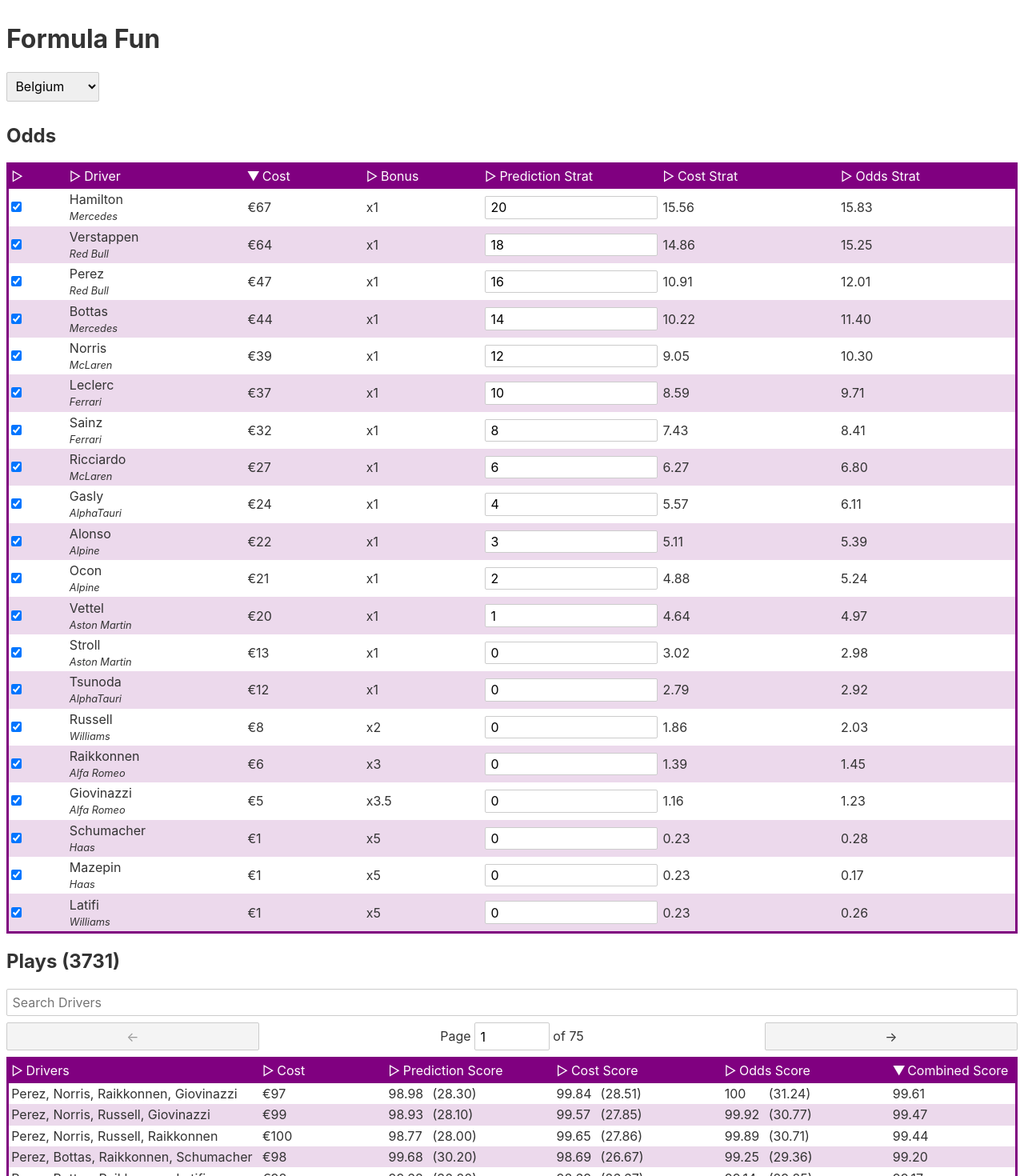
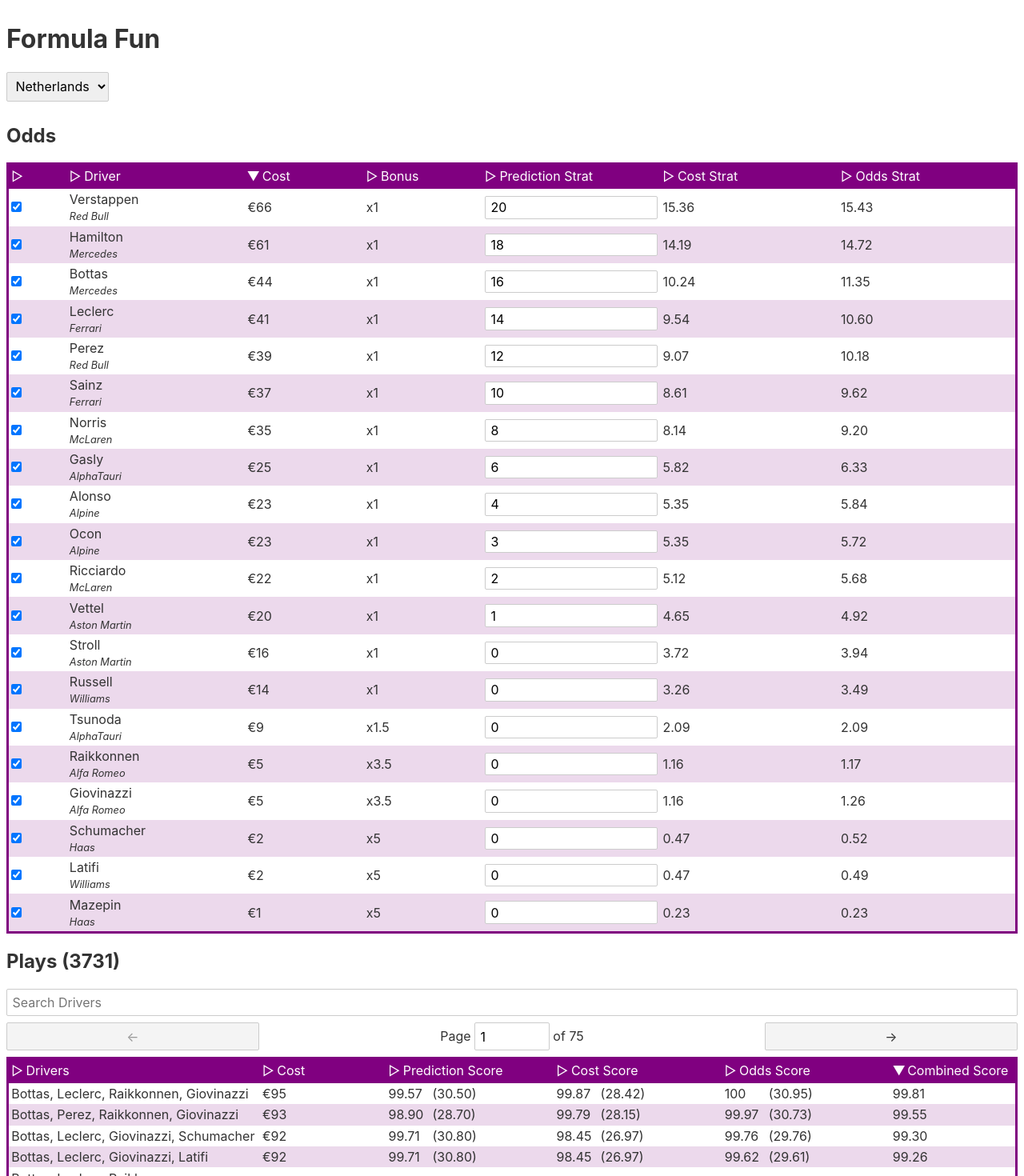
Before and after one commit to decepulis/formula-fun, a Svelte app: page / in a window 1280 px wide. Shown: the top 1470 px of the page at 80% size. Built offline with nearby package versions, Linux system fonts and the light colour scheme.

Commit message:
Netherlands Odds; Belgium Results

```diff
--- a/src/season.ts
+++ b/src/season.ts
@@ -542,5 +542,52 @@
       Russell: { o1: 25000, o3: 5000, o6: 1600, o10: 225 },
       Latifi: { o1: 200000, o3: 25000, o6: 15000, o10: 2500 },
     },
+    results: [
+      "Verstappen",
+      "Russell",
+      "Hamilton",
+      "Ricciardo",
+      "Vettel",
+      "Gasly",
+      "Ocon",
+      "Leclerc",
+      "Latifi",
+      "Sainz",
+      "Alonso",
+      "Bottas",
+      "Giovinazzi",
+      "Norris",
+      "Tsunoda",
+      "Schumacher",
+      "Mazepin",
+      "Stroll",
+      "Raikkonnen",
+      "Perez",
+    ],
+  },
+  {
+    race: "Netherlands",
+    odds: {
+      Hamilton: { o1: 175, o3: -275, o6: -500, o10: -700 },
+      Bottas: { o1: 1600, o3: 125, o6: -250, o10: -500 },
+      Verstappen: { o1: -135, o3: -300, o6: -500, o10: -700 },
+      Perez: { o1: 2500, o3: 350, o6: -250, o10: -500 },
+      Leclerc: { o1: 2000, o3: 250, o6: -300, o10: -400 },
+      Sainz: { o1: 2500, o3: 350, o6: -225, o10: -300 },
+      Ricciardo: { o1: 10000, o3: 1100, o6: 225, o10: -175 },
+      Norris: { o1: 4000, o3: 350, o6: -175, o10: -300 },
+      Stroll: { o1: 50000, o3: 1600, o6: 800, o10: -140 },
+      Vettel: { o1: 50000, o3: 1400, o6: 300, o10: -140 },
+      Alonso: { o1: 10000, o3: 1000, o6: 250, o10: -225 },
+      Ocon: { o1: 10000, o3: 1000, o6: 250, o10: -200 },
+      Gasly: { o1: 10000, o3: 1100, o6: 200, o10: -275 },
+      Tsunoda: { o1: 50000, o3: 25000, o6: 2500, o10: 175 },
+      Raikkonnen: { o1: 100000, o3: 25000, o6: 15000, o10: 350 },
+      Giovinazzi: { o1: 50000, o3: 10000, o6: 6600, o10: 350 },
+      Schumacher: { o1: 100000, o3: 25000, o6: 15000, o10: 1000 },
+      Mazepin: { o1: 200000, o3: 50000, o6: 25000, o10: 2500 },
+      Russell: { o1: 50000, o3: 1400, o6: 400, o10: 175 },
+      Latifi: { o1: 200000, o3: 50000, o6: 25000, o10: 1000 },
+    },
   },
 ];
```
